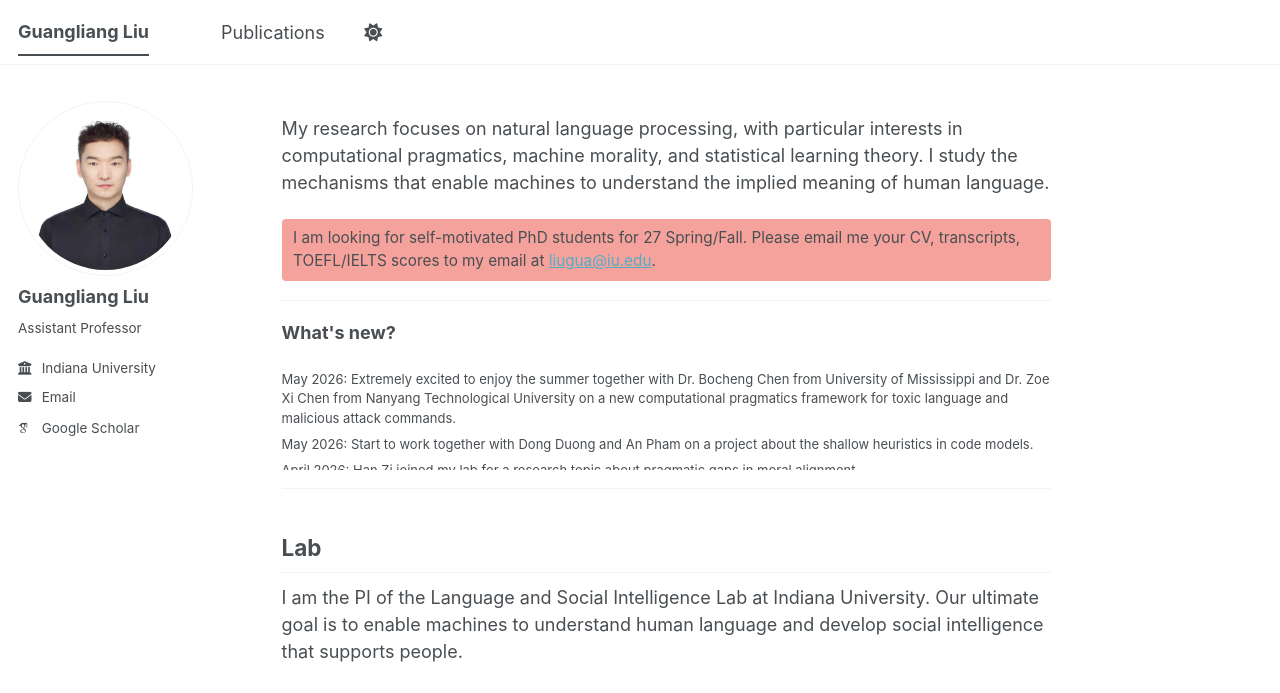
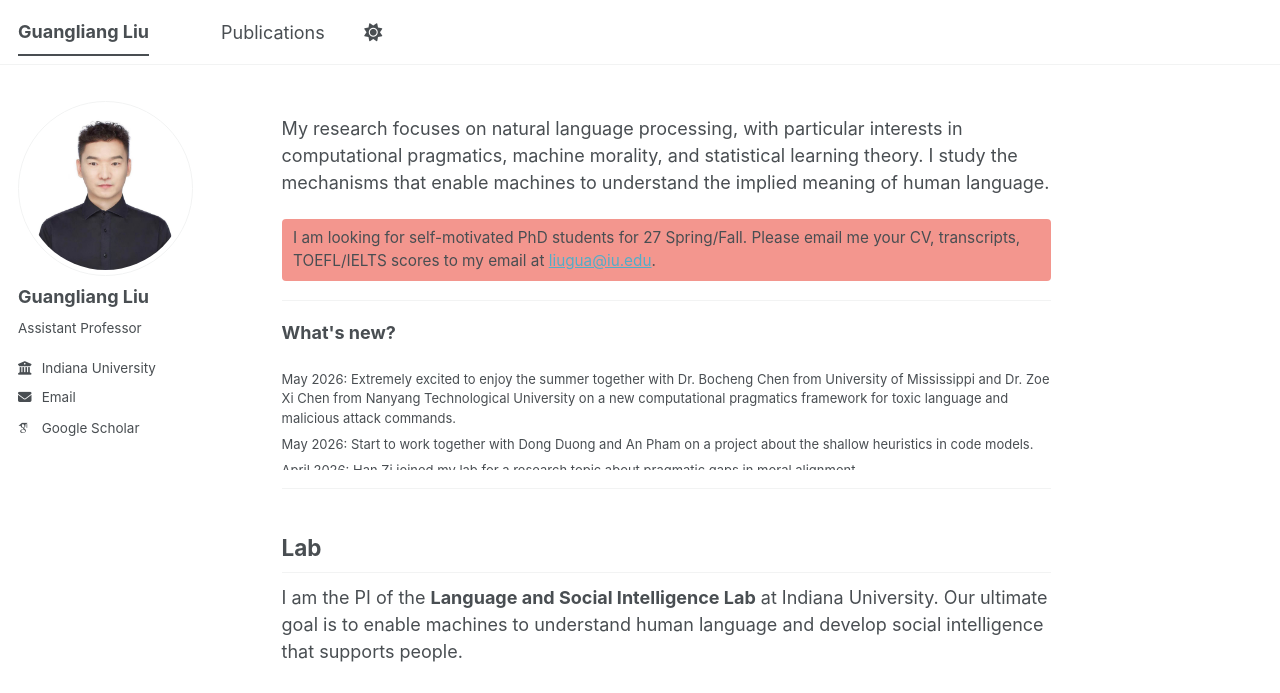
Before and after one commit to guangliang-nlp/guangliang-nlp.github.io, a Jekyll site: the page built from about.md, in a window 1280 px wide and 1074 px high. Shown: the top 693 px of the window. Built offline with Jekyll 4.4.1, drawn with Linux system fonts in a browser that asks for light colours; some web fonts are replaced; a script bundle is joined from its source files by our own code; library files that are not in the unit come from our copies.

Commit message:
Update about.md

```diff
--- a/about.md
+++ b/about.md
@@ -9,7 +9,7 @@
 
 My research focuses on natural language processing, with particular interests in computational pragmatics, machine morality, and statistical learning theory. I study the mechanisms that enable machines to understand the implied meaning of human language.
 
-<p style="font-size:0.85em; background-color:rgba(242,139,130,0.8); padding:0.5em 0.75em; border-radius:4px;">I am looking for self-motivated PhD students for 27 Spring/Fall. Please email me your CV, transcripts, TOEFL/IELTS scores to my email at <a href="mailto:liugua@iu.edu">liugua@iu.edu</a>.</p>
+<p style="font-size:0.85em; background-color:rgba(242,139,130,0.9); padding:0.5em 0.75em; border-radius:4px;">I am looking for self-motivated PhD students for 27 Spring/Fall. Please email me your CV, transcripts, TOEFL/IELTS scores to my email at <a href="mailto:liugua@iu.edu">liugua@iu.edu</a>.</p>
 ---
 
 <section id="news">
@@ -35,7 +35,7 @@
 <section id="lab">
 <h2>Lab</h2>
 
-<p>I am the PI of the Language and Social Intelligence Lab at Indiana University. Our ultimate goal is to enable machines to understand human language and develop social intelligence that supports people.</p>
+<p>I am the PI of the <strong>Language and Social Intelligence Lab</strong> at Indiana University. Our ultimate goal is to enable machines to understand human language and develop social intelligence that supports people.</p>
 
 <details>
 <summary style="cursor:pointer; font-weight:600; margin-bottom:0.8em;">Prospective students</summary>
```
